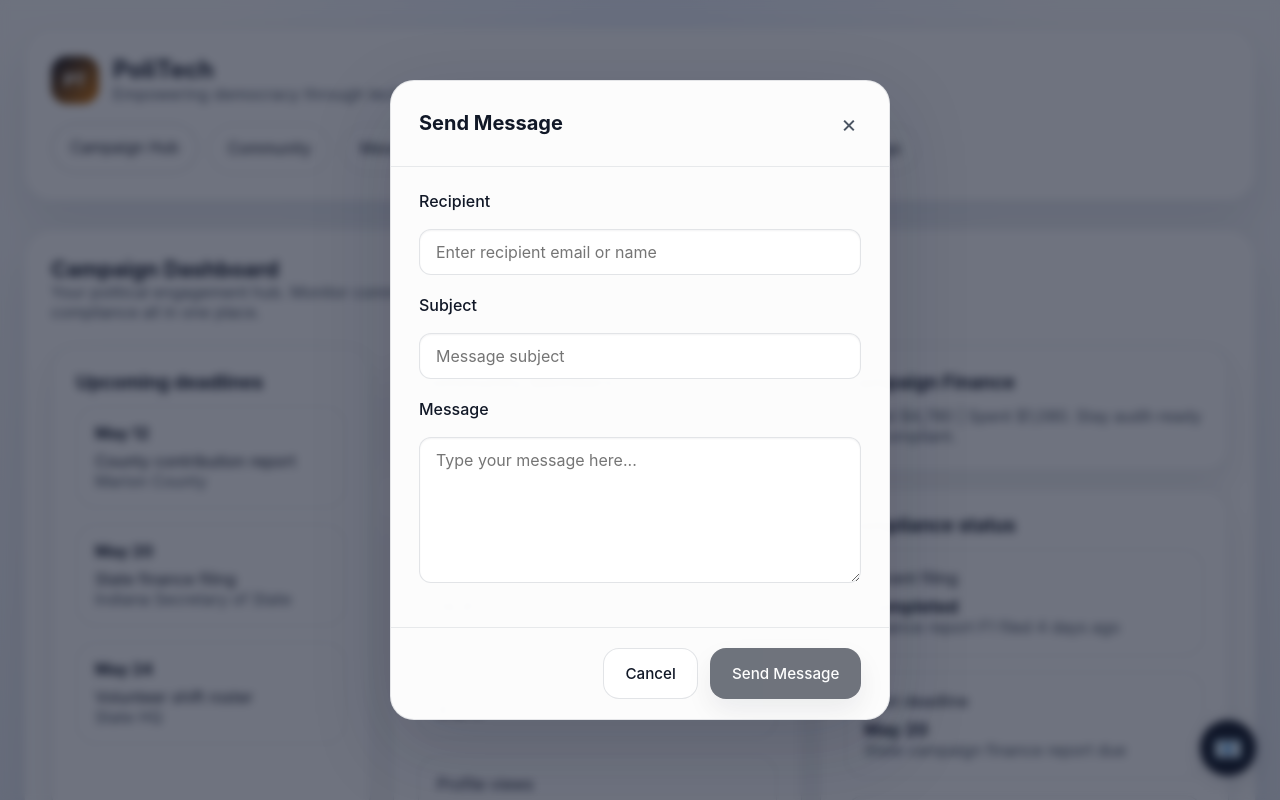
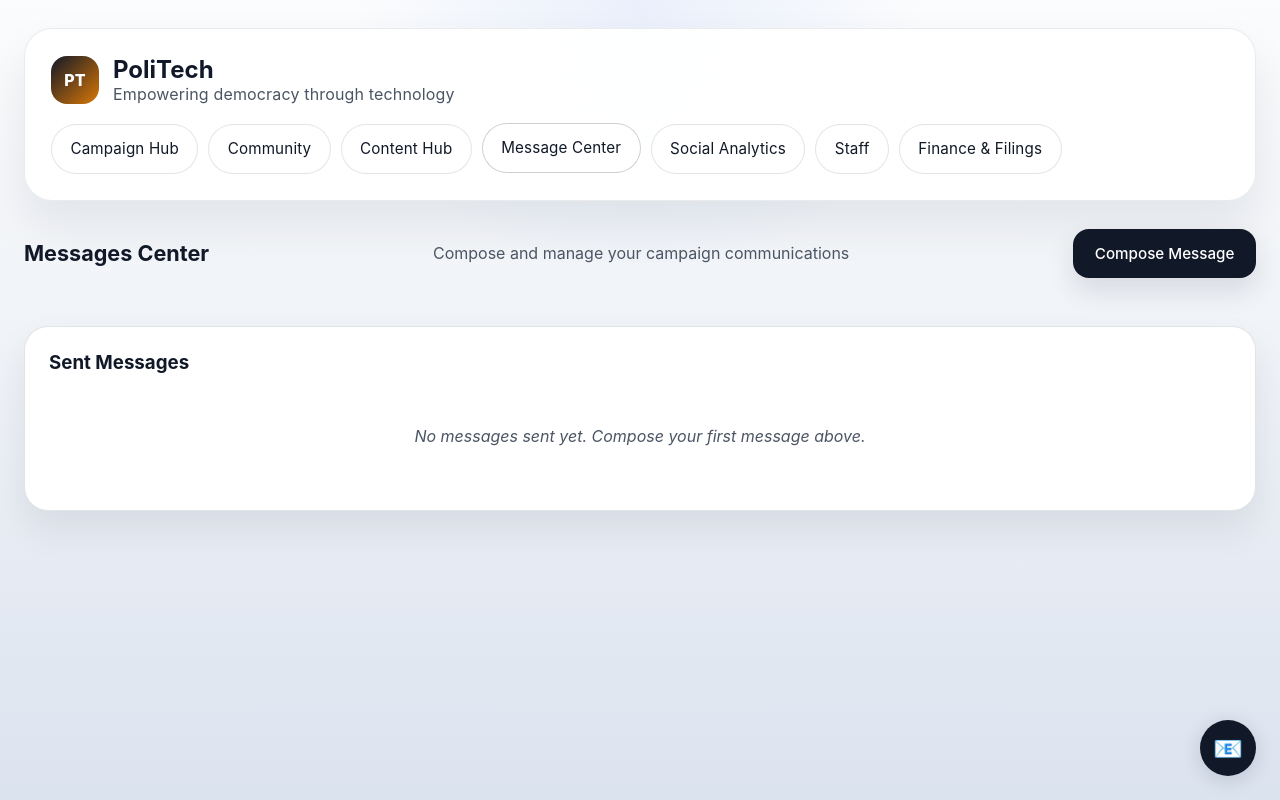
Before and after one commit to TyoshiChikayama-Jackson/politician-side-politechllc, a React (Vite) app: page / in a window 1280 px wide. Both pictures are taken after a click on the button "Open Message Center". Shown: the top 800 px of the page. Built offline with nearby package versions, Linux system fonts and the light colour scheme.

Commit message:
messages debug

```diff
--- a/src/App.tsx
+++ b/src/App.tsx
@@ -1,21 +1,22 @@
 import { useMemo, useState } from 'react';
 import { BrandLayout } from './components/BrandLayout';
 import { Header } from './components/Header';
-import { MessagingModal } from './components/MessagingModal';
 import { Dashboard } from './pages/Dashboard';
 import { CRM } from './pages/CRM';
 import { Posts } from './pages/Posts';
+import { Messages } from './pages/Messages';
 import { Staff } from './pages/Staff';
 import { Compliance } from './pages/Compliance';
 import { SocialAnalytics } from './pages/SocialAnalytics';
 import type { Message } from './types';
 
-type ViewItem = { id: 'dashboard' | 'crm' | 'posts' | 'analytics' | 'staff' | 'compliance'; label: string };
+type ViewItem = { id: 'dashboard' | 'crm' | 'posts' | 'messages' | 'analytics' | 'staff' | 'compliance'; label: string };
 
 const views: readonly ViewItem[] = [
   { id: 'dashboard', label: 'Campaign Hub' },
   { id: 'crm', label: 'Community' },
-  { id: 'posts', label: 'Message Center' },
+  { id: 'posts', label: 'Content Hub' },
+  { id: 'messages', label: 'Message Center' },
   { id: 'analytics', label: 'Social Analytics' },
   { id: 'staff', label: 'Staff' },
   { id: 'compliance', label: 'Finance & Filings' }
@@ -25,7 +26,6 @@ type ViewId = ViewItem['id'];
 
 function App() {
   const [activeView, setActiveView] = useState<ViewId>('dashboard');
-  const [isMessagingOpen, setIsMessagingOpen] = useState(false);
   const [messages, setMessages] = useState<Message[]>([]);
 
   const handleSendMessage = (messageData: Omit<Message, 'id' | 'timestamp' | 'status'>) => {
@@ -44,6 +44,8 @@ function App() {
         return <CRM />;
       case 'posts':
         return <Posts />;
+      case 'messages':
+        return <Messages messages={messages} onSendMessage={handleSendMessage} />;
       case 'analytics':
         return <SocialAnalytics />;
       case 'staff':
@@ -53,7 +55,7 @@ function App() {
       default:
         return <Dashboard />;
     }
-  }, [activeView]);
+  }, [activeView, messages]);
 
   return (
     <BrandLayout>
@@ -62,17 +64,12 @@ function App() {
       <button
         type="button"
         className="floating-message-button"
-        onClick={() => setIsMessagingOpen(true)}
-        title="Send Message"
-        aria-label="Send Message"
+        onClick={() => setActiveView('messages')}
+        title="Open Message Center"
+        aria-label="Open Message Center"
       >
         📧
       </button>
-      <MessagingModal
-        isOpen={isMessagingOpen}
-        onClose={() => setIsMessagingOpen(false)}
-        onSend={handleSendMessage}
-      />
     </BrandLayout>
   );
 }
--- a/src/components/MessagingModal.tsx
+++ /dev/null
@@ -1,92 +0,0 @@
-import { useState } from 'react';
-import type { Message } from '../types';
-
-type MessagingModalProps = {
-  isOpen: boolean;
-  onClose: () => void;
-  onSend: (message: Omit<Message, 'id' | 'timestamp' | 'status'>) => void;
-};
-
-export function MessagingModal({ isOpen, onClose, onSend }: MessagingModalProps) {
-  const [recipient, setRecipient] = useState('');
-  const [subject, setSubject] = useState('');
-  const [content, setContent] = useState('');
-
-  const handleSend = () => {
-    if (!recipient.trim() || !subject.trim() || !content.trim()) return;
-
-    onSend({
-      recipient: recipient.trim(),
-      subject: subject.trim(),
-      content: content.trim(),
-    });
-
-    // Reset form
-    setRecipient('');
-    setSubject('');
-    setContent('');
-    onClose();
-  };
-
-  if (!isOpen) return null;
-
-  return (
-    <div className="modal-overlay" onClick={onClose}>
-      <div className="modal-content messaging-modal" onClick={(e) => e.stopPropagation()}>
-        <div className="modal-header">
-          <h3>Send Message</h3>
-          <button type="button" className="close-button" onClick={onClose}>×</button>
-        </div>
-
-        <div className="modal-body">
-          <div className="form-group">
-            <label htmlFor="recipient">Recipient</label>
-            <input
-              id="recipient"
-              type="text"
-              value={recipient}
-              onChange={(e) => setRecipient(e.target.value)}
-              placeholder="Enter recipient email or name"
-            />
-          </div>
-
-          <div className="form-group">
-            <label htmlFor="subject">Subject</label>
-            <input
-              id="subject"
-              type="text"
-              value={subject}
-              onChange={(e) => setSubject(e.target.value)}
-              placeholder="Message subject"
-            />
-          </div>
-
-          <div className="form-group">
-            <label htmlFor="content">Message</label>
-            <textarea
-              id="content"
-              value={content}
-              onChange={(e) => setContent(e.target.value)}
-              placeholder="Type your message here..."
-              rows={6}
-            />
-          </div>
-        </div>
-
-        <div className="modal-footer">
-          <button type="button" className="button secondary" onClick={onClose}>
-            Cancel
-          </button>
-          <button
-            type="button"
-            className="button primary"
-            onClick={handleSend}
-            disabled={!recipient.trim() || !subject.trim() || !content.trim()}
-          >
-            Send Message
-          </button>
-        </div>
-      </div>
-    </div>
-  );
-}
--- /dev/null
+++ b/src/pages/Messages.tsx
@@ -0,0 +1,141 @@
+import { useState } from 'react';
+import type { Message } from '../types';
+
+type MessagesProps = {
+  messages: Message[];
+  onSendMessage: (messageData: Omit<Message, 'id' | 'timestamp' | 'status'>) => void;
+};
+
+export function Messages({ messages, onSendMessage }: MessagesProps) {
+  const [recipient, setRecipient] = useState('');
+  const [subject, setSubject] = useState('');
+  const [content, setContent] = useState('');
+  const [showCompose, setShowCompose] = useState(false);
+
+  const handleSend = () => {
+    if (!recipient.trim() || !subject.trim() || !content.trim()) return;
+
+    onSendMessage({
+      recipient: recipient.trim(),
+      subject: subject.trim(),
+      content: content.trim(),
+    });
+
+    // Reset form
+    setRecipient('');
+    setSubject('');
+    setContent('');
+    setShowCompose(false);
+  };
+
+  const formatDate = (timestamp: string) => {
+    return new Date(timestamp).toLocaleDateString('en-US', {
+      year: 'numeric',
+      month: 'short',
+      day: 'numeric',
+      hour: '2-digit',
+      minute: '2-digit',
+    });
+  };
+
+  return (
+    <div className="messages-center">
+      <div className="section-title">
+        <h2>Messages Center</h2>
+        <p>Compose and manage your campaign communications</p>
+        <button
+          type="button"
+          className="button primary"
+          onClick={() => setShowCompose(!showCompose)}
+        >
+          {showCompose ? 'Cancel' : 'Compose Message'}
+        </button>
+      </div>
+
+      {showCompose && (
+        <div className="card compose-section">
+          <h3>Compose New Message</h3>
+          <div className="form-group">
+            <label htmlFor="recipient">Recipient</label>
+            <input
+              id="recipient"
+              type="text"
+              value={recipient}
+              onChange={(e) => setRecipient(e.target.value)}
+              placeholder="Enter recipient email or name"
+            />
+          </div>
+
+          <div className="form-group">
+            <label htmlFor="subject">Subject</label>
+            <input
+              id="subject"
+              type="text"
+              value={subject}
+              onChange={(e) => setSubject(e.target.value)}
+              placeholder="Message subject"
+            />
+          </div>
+
+          <div className="form-group">
+            <label htmlFor="content">Message</label>
+            <textarea
+              id="content"
+              value={content}
+              onChange={(e) => setContent(e.target.value)}
+              placeholder="Type your message here..."
+              rows={8}
+            />
+          </div>
+
+          <div className="form-actions">
+            <button
+              type="button"
+              className="button secondary"
+              onClick={() => setShowCompose(false)}
+            >
+              Cancel
+            </button>
+            <button
+              type="button"
+              className="button primary"
+              onClick={handleSend}
+              disabled={!recipient.trim() || !subject.trim() || !content.trim()}
+            >
+              Send Message
+            </button>
+          </div>
+        </div>
+      )}
+
+      <div className="card">
+        <h3>Sent Messages</h3>
+        {messages.length === 0 ? (
+          <p className="empty-state">No messages sent yet. Compose your first message above.</p>
+        ) : (
+          <div className="messages-list">
+            {messages.map((message) => (
+              <div key={message.id} className="message-item">
+                <div className="message-header">
+                  <div className="message-meta">
+                    <strong>To: {message.recipient}</strong>
+                    <span className="message-date">{formatDate(message.timestamp)}</span>
+                  </div>
+                  <span className={`status-badge ${message.status.toLowerCase()}`}>
+                    {message.status}
+                  </span>
+                </div>
+                <div className="message-subject">
+                  <strong>Subject:</strong> {message.subject}
+                </div>
+                <div className="message-content">
+                  {message.content}
+                </div>
+              </div>
+            ))}
+          </div>
+        )}
+      </div>
+    </div>
+  );
+}
--- a/src/styles.css
+++ b/src/styles.css
@@ -993,3 +993,99 @@ button.small {
 .floating-message-button:active {
   transform: scale(0.95);
 }
+
+/* Messages Center Styles */
+.messages-center {
+  display: grid;
+  gap: 24px;
+}
+
+.compose-section {
+  margin-bottom: 24px;
+}
+
+.form-actions {
+  display: flex;
+  gap: 12px;
+  justify-content: flex-end;
+  margin-top: 20px;
+}
+
+.empty-state {
+  text-align: center;
+  color: var(--muted);
+  padding: 40px 20px;
+  font-style: italic;
+}
+
+.messages-list {
+  display: grid;
+  gap: 16px;
+}
+
+.message-item {
+  padding: 20px;
+  border-radius: 16px;
+  background: rgba(255, 255, 255, 0.95);
+  border: 1px solid rgba(79, 89, 109, 0.14);
+  display: grid;
+  gap: 12px;
+}
+
+.message-header {
+  display: flex;
+  justify-content: space-between;
+  align-items: flex-start;
+  flex-wrap: wrap;
+  gap: 12px;
+}
+
+.message-meta {
+  display: grid;
+  gap: 4px;
+}
+
+.message-meta strong {
+  color: var(--text);
+}
+
+.message-date {
+  color: var(--muted);
+  font-size: 0.9rem;
+}
+
+.status-badge {
+  padding: 4px 12px;
+  border-radius: 12px;
+  font-size: 0.8rem;
+  font-weight: 600;
+  text-transform: uppercase;
+  letter-spacing: 0.5px;
+}
+
+.status-badge.sent {
+  background: rgba(34, 197, 94, 0.1);
+  color: #16a34a;
+}
+
+.status-badge.draft {
+  background: rgba(156, 163, 175, 0.1);
+  color: #6b7280;
+}
+
+.status-badge.scheduled {
+  background: rgba(251, 191, 36, 0.1);
+  color: #d97706;
+}
+
+.message-subject {
+  color: var(--text);
+  font-size: 0.95rem;
+}
+
+.message-content {
+  color: var(--muted);
+  line-height: 1.5;
+  white-space: pre-wrap;
+  word-wrap: break-word;
+}
```
